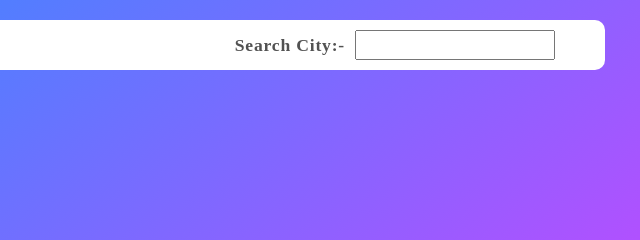
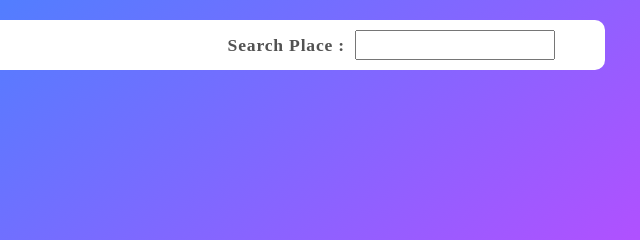
Before and after one commit to atharvagj-ai/weather_App, a plain HTML site: page index.html in a window 1280 px wide. Shown: the top 240 px of the page, 547-1187 px from the left. Drawn offline with Linux system fonts and the light colour scheme.

Commit message:
Removed 2nd printing bug

```diff
--- a/index.html
+++ b/index.html
@@ -12,7 +12,7 @@
     <div class="header">
         <p>Weather App by Atharva Jibhakate</p>
         <div class="search">
-            <p>Search City:-</p>
+            <p>Search Place : </p>
             <input type="search" name="" id="" class="Search-box">
         </div>
     </div>
```
